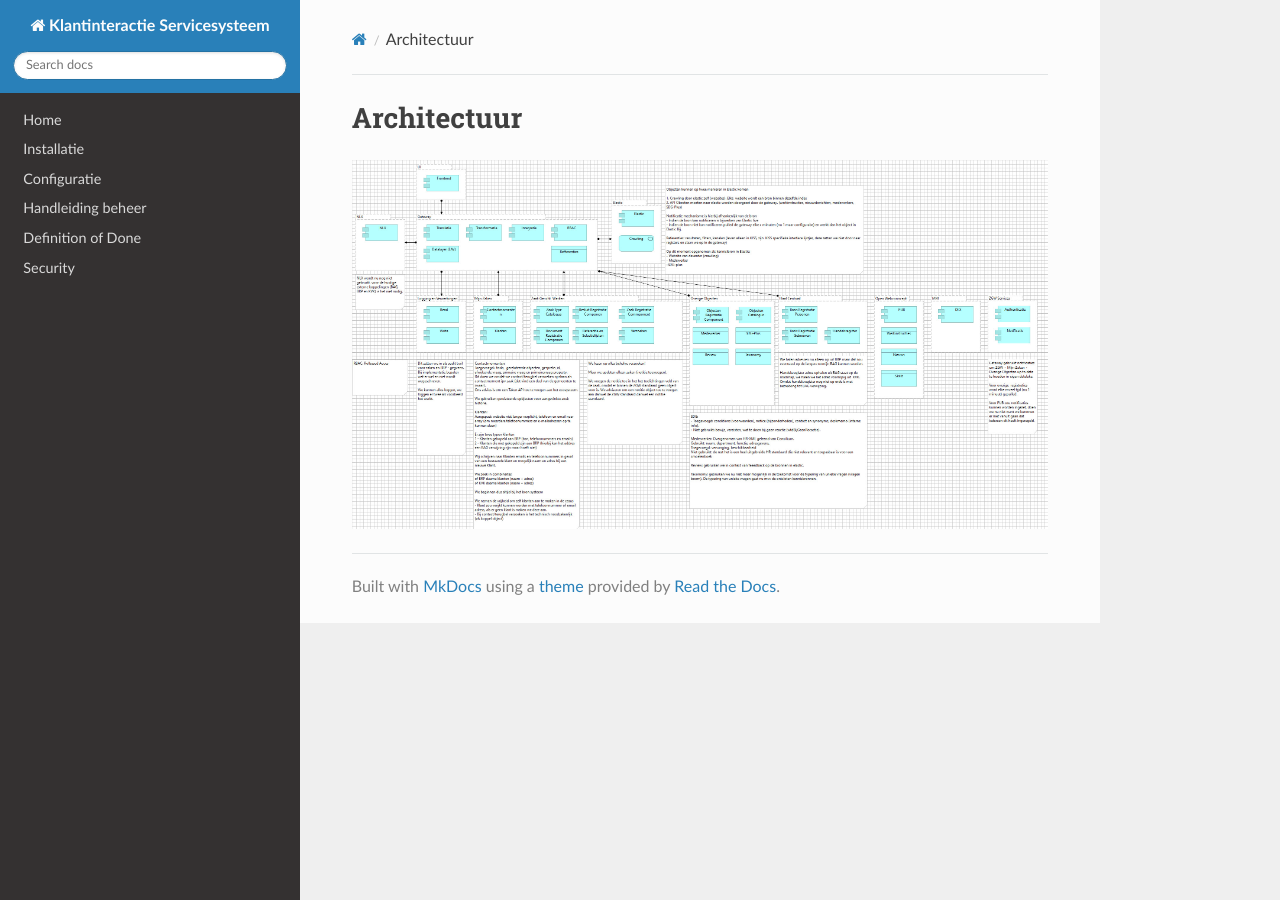
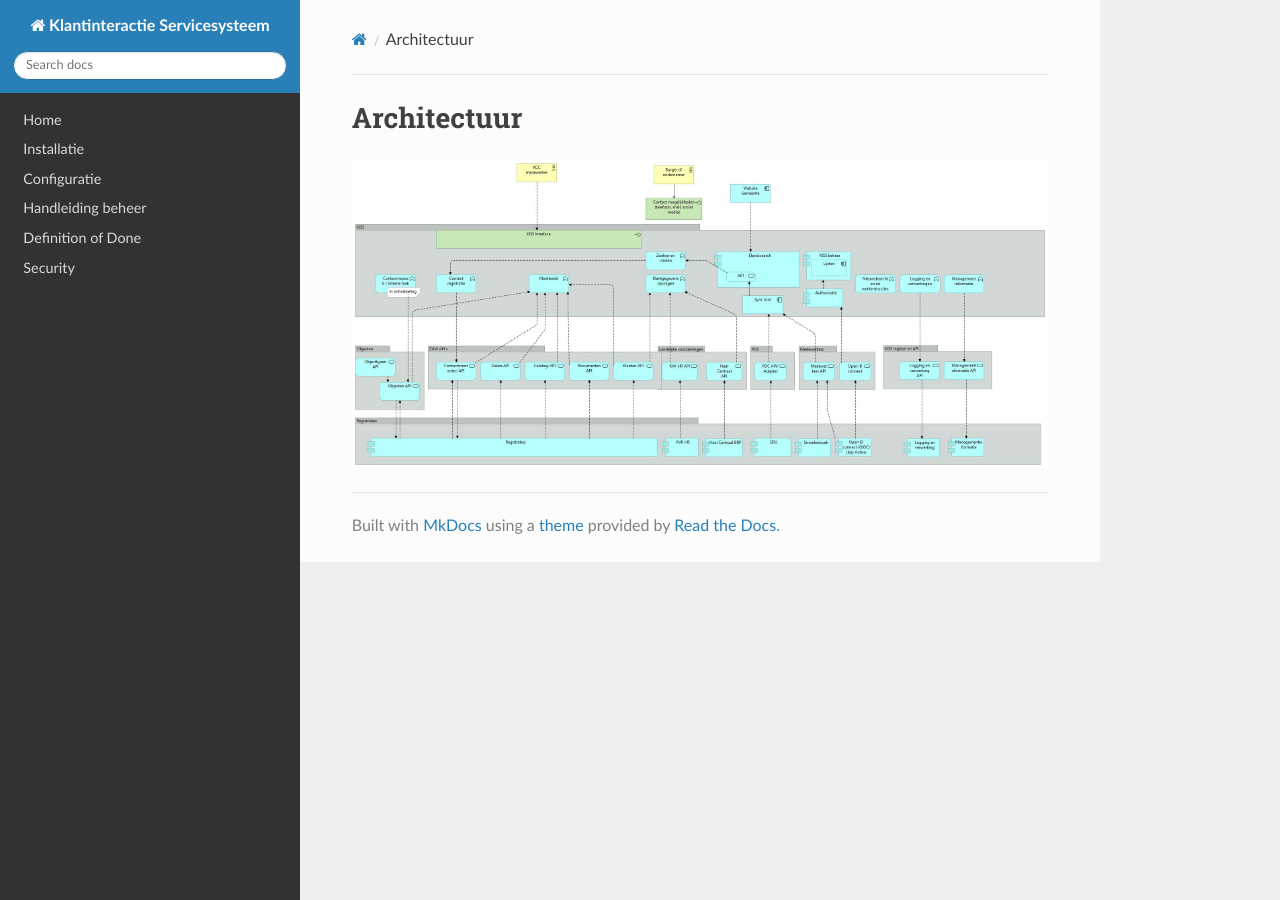
Before and after one commit to Klantinteractie-Servicesysteem/.github, an MkDocs documentation site: the page built from docs/Architectuur.md, in a window 1280 px wide. Built offline with MkDocs 1.6.1, drawn with Linux system fonts in a browser that asks for light colours; nearby versions of some CDN libraries.

Commit message:
Update Architectuur.md
Nieuwe architectuurplaat van Rutger erin gezet.

```diff
--- a/docs/Architectuur.md
+++ b/docs/Architectuur.md
@@ -1,3 +1,3 @@
 # Architectuur
 
-![componenten](componenten.jpg)
+<a href="https://raw.githubusercontent.com/Klantinteractie-Servicesysteem/.github/main/docs/architectuur/KISS.jpg" target="_blank"><img src="https://raw.githubusercontent.com/Klantinteractie-Servicesysteem/.github/main/docs/architectuur/KISS.jpg" /></a>
```
